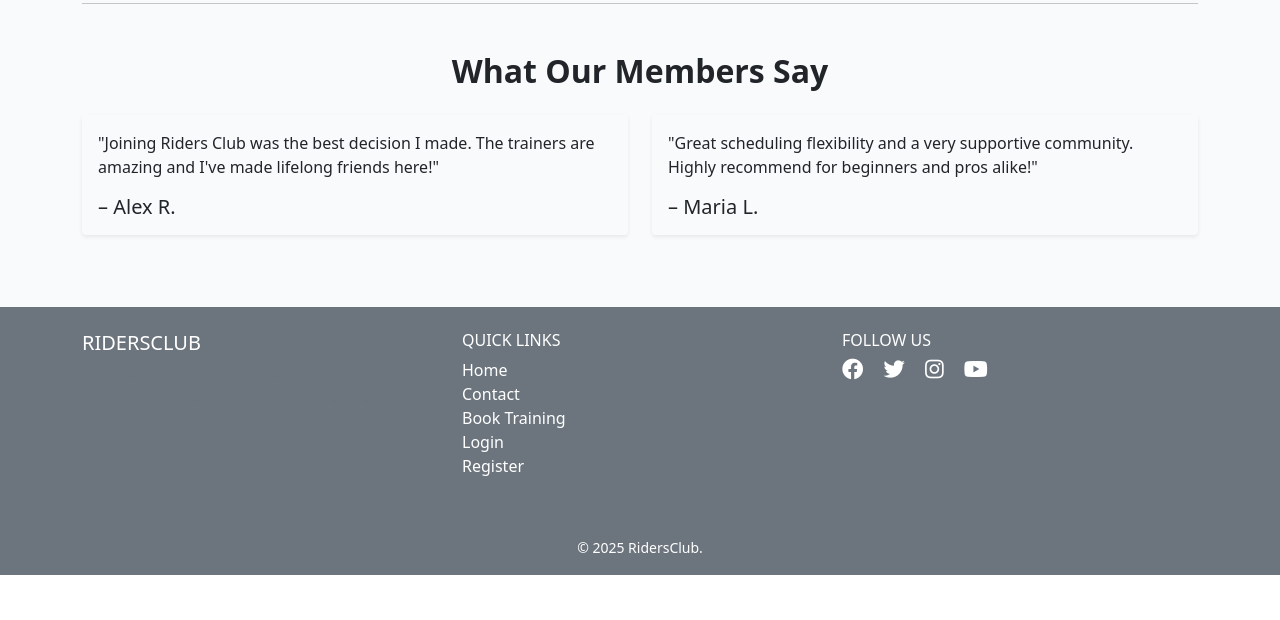
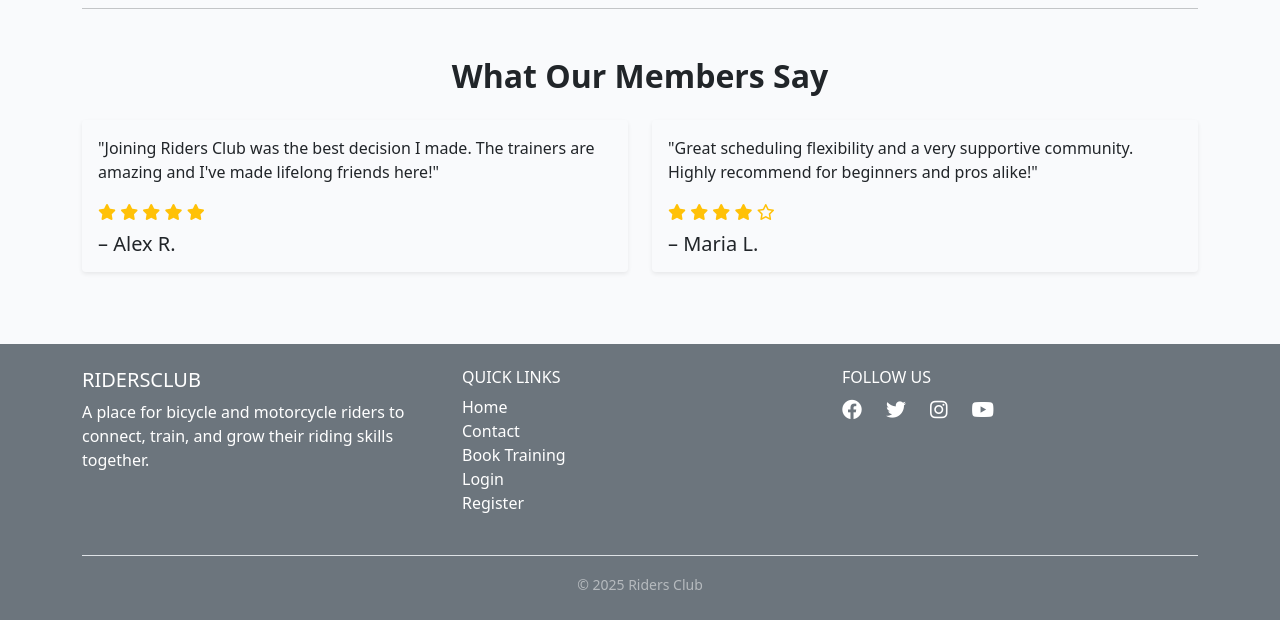
Before and after one commit to Eyongtarh/Riders-Club-Project, a Django app: page / in a window 1280 px wide. Shown: the part 1495-2115 px from the top of the page. Before the commit the page ends 2070 px from the top, so only its background shows below. Run offline with Django 5.2, Linux system fonts and the light colour scheme.

Commit message:
add favicon, images to home page, pagination to booking_list.html, edit indext.htlm,bookings app views and forms

```diff
--- a/home/templates/home/index.html
+++ b/home/templates/home/index.html
@@ -1,18 +1,15 @@
 {% extends 'base.html' %}
 {% load static %}
-
-{% block title %}
-  Riders Club | Home
-{% endblock %}
 
 {% block content %}
   <div class="container py-5">
     <!-- Hero Section -->
-    <div class="text-center mb-5">
-      <img src="https://example.com/riders-hero.jpg" class="img-fluid rounded mb-4" alt="Riders Club Banner" />
-      <h1 class="display-4 fw-bold">Welcome to Riders Club</h1>
-      <p class="lead">Where your riding journey begins</p>
-      <a href="{% url 'booking_list' %}" class="btn btn-success btn-lg mt-3">Book Your Training</a>
+    <div class="hero-section text-center mb-5">
+      <div class="overlay-content">
+        <h1 class="display-4 fw-bold">Welcome to Riders Club</h1>
+        <p class="lead">Where your riding journey begins</p>
+        <a href="{% url 'booking_list' %}" class="btn btn-success btn-lg mt-3">Book Your Training</a>
+      </div>
     </div>
 
     <hr class="my-5" />
@@ -44,16 +41,17 @@
     </div>
     <div class="row g-3">
       <div class="col-md-4">
-        <img src="https://example.com/gallery1.jpg" class="img-fluid rounded" alt="Rider 1" />
+        <img src="{% static 'images/bicycle.png' %}" class="img-fluid rounded equal-img" alt="Bicycle Rider" />
       </div>
       <div class="col-md-4">
-        <img src="https://example.com/gallery2.jpg" class="img-fluid rounded" alt="Rider 2" />
+        <img src="{% static 'images/mybicycle.png' %}" class="img-fluid rounded equal-img" alt="Bicycle Rider and Child" />
       </div>
       <div class="col-md-4">
-        <img src="https://example.com/gallery3.jpg" class="img-fluid rounded" alt="Rider 3" />
+        <img src="{% static 'images/motorcycle.png' %}" class="img-fluid rounded equal-img" alt="Motorcycle Rider" />
       </div>
     </div>
 
+    <!-- Testimonials Section -->
     <!-- Testimonials Section -->
     <hr class="my-5" />
     <div class="text-center mb-4">
@@ -64,6 +62,14 @@
         <div class="card border-0 shadow-sm">
           <div class="card-body">
             <p class="card-text">"Joining Riders Club was the best decision I made. The trainers are amazing and I've made lifelong friends here!"</p>
+            <div class="mb-2">
+              <!-- Star Rating: 5 Stars -->
+              <i class="fas fa-star text-warning"></i>
+              <i class="fas fa-star text-warning"></i>
+              <i class="fas fa-star text-warning"></i>
+              <i class="fas fa-star text-warning"></i>
+              <i class="fas fa-star text-warning"></i>
+            </div>
             <h5 class="card-title mb-0">– Alex R.</h5>
           </div>
         </div>
@@ -72,6 +78,14 @@
         <div class="card border-0 shadow-sm">
           <div class="card-body">
             <p class="card-text">"Great scheduling flexibility and a very supportive community. Highly recommend for beginners and pros alike!"</p>
+            <div class="mb-2">
+              <!-- Star Rating: 4 Stars -->
+              <i class="fas fa-star text-warning"></i>
+              <i class="fas fa-star text-warning"></i>
+              <i class="fas fa-star text-warning"></i>
+              <i class="fas fa-star text-warning"></i>
+              <i class="far fa-star text-warning"></i>
+            </div>
             <h5 class="card-title mb-0">– Maria L.</h5>
           </div>
         </div>
--- a/static/css/style.css
+++ b/static/css/style.css
@@ -42,20 +42,6 @@ body {
     color: #666;
   }
 
-  /* Responsive Styles */
-  @media (max-width: 992px) {
-    .navbar-brand {
-      font-size: 1.5rem;
-    }
-
-    .nav-item {
-      margin-left: 1rem;
-    }
-
-    .navbar-text {
-      display: none; /* Hide text on smaller screens */
-    }
-  }
 
  /* end new Styles */
 
@@ -217,3 +203,92 @@ body {
   .approval {
     color: rgb(222, 146, 168);
   }
+
+
+/* hover and after effects to nav and footer links */
+
+.nav-link,
+.footer a {
+  position: relative;
+  transition: color 0.3s ease;
+}
+
+.nav-link:hover,
+.footer a:hover {
+  color: #28a745; /* green highlight on hover */
+}
+
+.footer i:hover {
+  font-size: x-large;
+}
+
+.nav-link::after,
+.footer a::after {
+  content: "";
+  position: absolute;
+  width: 0%;
+  height: 2px;
+  bottom: -3px;
+  left: 0;
+  background-color: #28a745;
+  transition: width 0.3s ease;
+}
+
+.nav-link:hover::after,
+.footer a:hover::after {
+  width: 100%;
+}
+
+/* active nav link style */
+.nav-link.active {
+  font-weight: bold;
+  color: #28a745;
+}
+
+  /* Home page Hero section */
+
+  .hero-section {
+    background: url("{% static 'images/bicycle.png' %}") no-repeat center center;
+    background-size: cover;
+    padding: 100px 20px; /* Adjust padding as needed */
+    position: relative;
+    color: white; /* Make text readable */
+  }
+
+  .hero-section::before {
+    content: "";
+    position: absolute;
+    top: 0; left: 0;
+    width: 100%;
+    height: 100%;
+    background: rgba(0, 0, 0, 0.4); /* Transparent overlay */
+    z-index: 1;
+  }
+
+  .overlay-content {
+    position: relative;
+    z-index: 2;
+  }
+
+  .equal-img {
+    height: 400px; /* Set the desired height */
+    width: 100%;   /* Ensure full column width */
+    object-fit: cover; /* Crop image to fill space without distortion */
+  }
+
+
+
+    /* Responsive Styles */
+    @media (max-width: 992px) {
+      .navbar-brand {
+        font-size: 1.5rem;
+      }
+
+      .nav-item {
+        margin-left: 1rem;
+      }
+
+      .navbar-text {
+        display: none; /* Hide text on smaller screens */
+      }
+    }
--- a/templates/base.html
+++ b/templates/base.html
@@ -2,93 +2,87 @@
 
 {% url 'home' as home_url %}
 {% url 'contact' as contact_url %}
-{% url 'bookings' as session_list_url %}
+{% url 'booking_list' as booking_list_url %}
 {% url 'account_login' as login_url %}
 {% url 'account_signup' as signup_url %}
 {% url 'account_logout' as logout_url %}
 
 <!DOCTYPE html>
-<html class="h-100" lang="en">
+<html lang="en" class="h-100">
   <head>
+    <meta charset="UTF-8" />
+    <meta http-equiv="X-UA-Compatible" content="IE=edge" />
+    <meta name="viewport" content="width=device-width, initial-scale=1.0" />
+    <meta name="description" content="Rider Club for Bicycle and Motorcycle Enthusiasts – Training and Community" />
+    <meta name="keywords" content="Riders, Bicycle, Motorcycle, Bike Training, Cycling, Motorbiking, Club" />
     <title>Riders Club</title>
-    <meta name="viewport" content="width=device-width, initial-scale=1" />
 
-    <!-- Session Manager -->
-    <title>
-      {% block title %}
-        Session Manager
-      {% endblock %}
-    </title>
+    <!-- Favicon -->
+    <link rel="apple-touch-icon" sizes="180x180" href="{% static 'images/favicon_io/apple-touch-icon.png' %}" />
+    <link rel="icon" type="image/png" sizes="32x32" href="{% static 'images/favicon_io/favicon-32x32.png' %}" />
+    <link rel="icon" type="image/png" sizes="16x16" href="{% static 'images/favicon_io/favicon-16x16.png' %}" />
 
-    <!-- Google Fonts CSS -->
+    <!-- Google Fonts -->
     <link rel="preconnect" href="https://fonts.gstatic.com" />
     <link href="https://fonts.googleapis.com/css2?family=Roboto:wght@300&display=swap" rel="stylesheet" />
     <link href="https://fonts.googleapis.com/css2?family=Lato:wght@300;700&display=swap" rel="stylesheet" />
 
-    <!-- Font Awesome CSS -->
-    <link rel="stylesheet" href="https://cdnjs.cloudflare.com/ajax/libs/font-awesome/5.15.3/css/all.min.css" />
+    <!-- Font Awesome -->
+    <link href="https://cdnjs.cloudflare.com/ajax/libs/font-awesome/6.4.0/css/all.min.css" rel="stylesheet" />
 
-    <!-- Bootstrap CSS -->
-    <link href="https://cdn.jsdelivr.net/npm/bootstrap@5.0.1/dist/css/bootstrap.min.css" rel="stylesheet" integrity="sha384-+0n0xVW2eSR5OomGNYDnhzAbDsOXxcvSN1TPprVMTNDbiYZCxYbOOl7+AMvyTG2x" crossorigin="anonymous" />
+    <!-- Bootstrap -->
+    <link href="https://cdn.jsdelivr.net/npm/bootstrap@5.0.1/dist/css/bootstrap.min.css" rel="stylesheet" crossorigin="anonymous" />
 
     <!-- Custom CSS -->
     <link rel="stylesheet" href="{% static 'css/style.css' %}" />
   </head>
 
   <body class="d-flex flex-column h-100 main-bg">
-    <!-- Navigation -->
+    <!-- Navbar -->
     <nav class="navbar navbar-expand-lg navbar-light bg-white shadow-sm">
       <div class="container-fluid">
-        <!-- Brand Logo and Name -->
-        <a class="navbar-brand" href="{% url 'home' %}"><span class="brand"><span class="green-nn">Riders</span>Club</span></a>
+        <!-- Brand -->
+        <a class="navbar-brand" href="{{ home_url }}"><span class="brand"><span class="green-nn">Riders</span>Club</span></a>
 
-        <!-- Navbar Toggler (for mobile view) -->
+        <!-- Toggler -->
         <button class="navbar-toggler" type="button" data-bs-toggle="collapse" data-bs-target="#navbarText" aria-controls="navbarText" aria-expanded="false" aria-label="Toggle navigation"><span class="navbar-toggler-icon"></span></button>
 
-        <!-- Navbar Links -->
+        <!-- Links -->
         <div class="collapse navbar-collapse" id="navbarText">
           <ul class="navbar-nav me-auto mb-2 mb-lg-0">
-            <!-- Home Link -->
             <li class="nav-item">
-              <a class="nav-link {% if request.path == home_url %}active{% endif %}" href="{% url 'home' %}">Home</a>
+              <a class="nav-link {% if request.path == home_url %}active{% endif %}" href="{{ home_url }}">Home</a>
             </li>
-
-            <!-- Contact Link -->
             <li class="nav-item">
-              <a class="nav-link {% if request.path == contact_url %}active{% endif %}" href="{% url 'contact' %}">Contact</a>
+              <a class="nav-link {% if request.path == contact_url %}active{% endif %}" href="{{ contact_url }}">Contact</a>
             </li>
-
-            <!-- Book-Training Link -->
             <li class="nav-item">
-              <a class="nav-link {% if request.path == booking_list_url %}active{% endif %}" href="{% url 'booking_list' %}">Book-Training</a>
+              <a class="nav-link {% if request.path == booking_list_url %}active{% endif %}" href="{{ booking_list_url }}">Book Training</a>
             </li>
-
-            <!-- Authenticated User Links -->
             {% if user.is_authenticated %}
               <li class="nav-item">
-                <a class="nav-link {% if request.path == logout_url %}active{% endif %}" href="{% url 'account_logout' %}">Logout</a>
+                <a class="nav-link {% if request.path == logout_url %}active{% endif %}" href="{{ logout_url }}">Logout</a>
               </li>
             {% else %}
               <li class="nav-item">
-                <a class="nav-link {% if request.path == signup_url %}active{% endif %}" href="{% url 'account_signup' %}">Register</a>
+                <a class="nav-link {% if request.path == signup_url %}active{% endif %}" href="{{ signup_url }}">Register</a>
               </li>
               <li class="nav-item">
-                <a class="nav-link {% if request.path == login_url %}active{% endif %}" href="{% url 'account_login' %}">Login</a>
+                <a class="nav-link {% if request.path == login_url %}active{% endif %}" href="{{ login_url }}">Login</a>
               </li>
             {% endif %}
           </ul>
-
-          <!-- Navbar Text (Optional) -->
-          <span class="navbar-text text-muted d-none d-md-block">Gothenburg Riders</span>
+          <span class="navbar-text text-muted d-none d-md-block">Community for Cyclists & Motorcyclists</span>
         </div>
       </div>
     </nav>
 
+    <!-- Messages -->
     <div class="container">
       <div class="row">
         <div class="col-md-8 offset-md-2">
           {% for message in messages %}
-            <div class="alert {{ message.tags }} alert-dismissible fade show" id="msg" role="alert">
+            <div class="alert {{ message.tags }} alert-dismissible fade show" role="alert">
               {{ message|safe }}
               <button type="button" class="btn-close" data-bs-dismiss="alert" aria-label="Close"></button>
             </div>
@@ -96,80 +90,89 @@
         </div>
       </div>
     </div>
+
+    <!-- Main Content -->
     <main class="flex-shrink-0 main-bg">
-      {% if user.is_authenticated %}
-        <p class="text-end m-3">You are logged in as {{ user }}</p>
-      {% else %}
-        <p class="text-end m-3">You are not logged in</p>
-      {% endif %}
+      <p class="text-end m-3">
+        {% if user.is_authenticated %}
+          Logged in as {{ user }}
+        {% else %}
+          Not logged in
+        {% endif %}
+      </p>
 
       {% block content %}
-        <!-- Content Goes here -->
+
       {% endblock %}
     </main>
 
     <!-- Footer -->
-    <!-- Footer -->
-    <footer class="footer mt-auto bg-secondary text-white pt-4 pb-3">
-      <div class="container text-center text-md-start">
-        <div class="row">
+    <footer class="footer mt-auto bg-secondary text-white py-4">
+      <div class="container">
+        <div class="row gy-4 text-center text-md-start">
           <!-- About -->
-          <div class="col-md-4 mb-3">
+          <div class="col-md-4">
             <h5 class="text-uppercase">RidersClub</h5>
-            <p class="text-muted">Join the community of riders and book your next training session easily and securely.</p>
+            <p>A place for bicycle and motorcycle riders to connect, train, and grow their riding skills together.</p>
           </div>
 
           <!-- Quick Links -->
-          <div class="col-md-4 mb-3">
+          <div class="col-md-4">
             <h6 class="text-uppercase">Quick Links</h6>
             <ul class="list-unstyled">
               <li>
-                <a href="{% url 'home' %}" class="text-white text-decoration-none">Home</a>
+                <a href="{{ home_url }}" class="text-reset text-decoration-none link-light">Home</a>
               </li>
               <li>
-                <a href="{% url 'contact' %}" class="text-white text-decoration-none">Contact</a>
+                <a href="{{ contact_url }}" class="text-reset text-decoration-none link-light">Contact</a>
               </li>
               <li>
-                <a href="{% url 'booking_list' %}" class="text-white text-decoration-none">Book Training</a>
+                <a href="{{ booking_list_url }}" class="text-reset text-decoration-none link-light">Book Training</a>
               </li>
               {% if user.is_authenticated %}
                 <li>
-                  <a href="{% url 'account_logout' %}" class="text-white text-decoration-none">Logout</a>
+                  <a href="{{ logout_url }}" class="text-reset text-decoration-none link-light">Logout</a>
                 </li>
               {% else %}
                 <li>
-                  <a href="{% url 'account_login' %}" class="text-white text-decoration-none">Login</a>
+                  <a href="{{ login_url }}" class="text-reset text-decoration-none link-light">Login</a>
                 </li>
                 <li>
-                  <a href="{% url 'account_signup' %}" class="text-white text-decoration-none">Register</a>
+                  <a href="{{ signup_url }}" class="text-reset text-decoration-none link-light">Register</a>
                 </li>
               {% endif %}
             </ul>
           </div>
 
           <!-- Social -->
-          <div class="col-md-4 mb-3">
+          <div class="col-md-4">
             <h6 class="text-uppercase">Follow Us</h6>
-            <div>
-              <a href="#" class="text-white me-3"><i class="fab fa-facebook fa-lg"></i></a>
-              <a href="#" class="text-white me-3"><i class="fab fa-twitter fa-lg"></i></a>
-              <a href="#" class="text-white me-3"><i class="fab fa-instagram fa-lg"></i></a>
-              <a href="#" class="text-white"><i class="fab fa-youtube fa-lg"></i></a>
-            </div>
+            <ul class="list-inline d-flex justify-content-center justify-content-md-start gap-3">
+              <li class="list-inline-item">
+                <a href="https://www.facebook.com/" target="_blank" rel="noopener noreferrer" class="text-white fs-5" aria-label="Facebook"><i class="fab fa-facebook"></i></a>
+              </li>
+              <li class="list-inline-item">
+                <a href="https://www.twitter.com/" target="_blank" rel="noopener noreferrer" class="text-white fs-5" aria-label="X(formerly twitter)"><i class="fab fa-twitter"></i></a>
+              </li>
+              <li class="list-inline-item">
+                <a href="https://www.instagram.com/" target="_blank" rel="noopener noreferrer" class="text-white fs-5" aria-label="Instagram"><i class="fab fa-instagram"></i></a>
+              </li>
+              <li class="list-inline-item">
+                <a href="https://www.youtube.com/" target="_blank" rel="noopener noreferrer" class="text-white fs-5" aria-label="YouTube"><i class="fab fa-youtube"></i></a>
+              </li>
+            </ul>
           </div>
         </div>
 
-        <!-- Copyright -->
-        <div class="text-center mt-3 border-top border-secondary pt-2">
-          <small>&copy; 2025 RidersClub.</small>
+        <!-- Footer Bottom -->
+        <div class="text-center mt-4 pt-3 border-top border-light-subtle">
+          <small class="text-white-50">&copy; 2025 Riders Club</small>
         </div>
       </div>
     </footer>
 
-    <script src="https://cdn.jsdelivr.net/npm/bootstrap@5.0.1/dist/js/bootstrap.bundle.min.js" integrity="sha384-gtEjrD/SeCtmISkJkNUaaKMoLD0//ElJ19smozuHV6z3Iehds+3Ulb9Bn9Plx0x4" crossorigin="anonymous"></script>
+    <!-- Scripts -->
+    <script src="https://cdn.jsdelivr.net/npm/bootstrap@5.0.1/dist/js/bootstrap.bundle.min.js" crossorigin="anonymous"></script>
     <script src="{% static 'js/script.js' %}"></script>
-    {% block extras %}
-
-    {% endblock %}
   </body>
 </html>
```
Also changed, not shown: bookings/templates/bookings/booking_list.html (+17 -1 lines), bookings/views.py (+12 -1 lines), contact/templates/contact/contact_form.html (+16 -10 lines), static/images/bicycle.png (added), static/images/contact-map.png (added), static/images/favicon_io/android-chrome-192x192.png (added), static/images/favicon_io/android-chrome-512x512.png (added), static/images/favicon_io/apple-touch-icon.png (added), static/images/favicon_io/favicon-16x16.png (added), static/images/favicon_io/favicon-32x32.png (added), static/images/favicon_io/favicon.ico (added), static/images/favicon_io/site.webmanifest (added), static/images/motorcycle.png (added), static/images/mybicycle.png (added).
